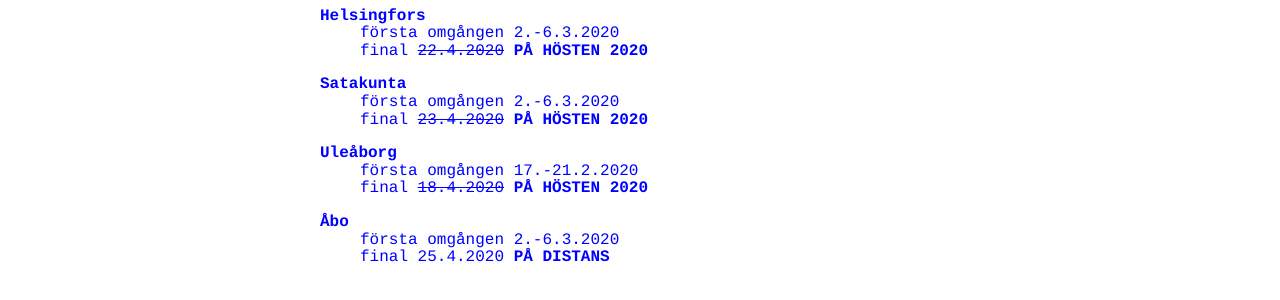
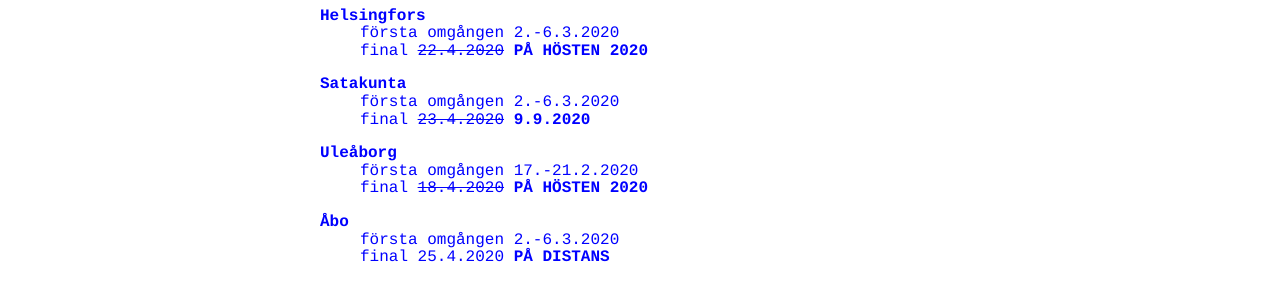
Before and after one commit to matematiikkakilpailut/matematiikkakilpailut.github.io, a Jekyll site: the page built from seiskat/sv/index.html, in a window 1280 px wide. Shown: the part 404-704 px from the top of the page. Built offline with Jekyll 4.4.1, drawn with Linux system fonts in a browser that asks for light colours.

Commit message:
Update index.html
satakunta aikataulu

```diff
--- a/seiskat/sv/index.html
+++ b/seiskat/sv/index.html
@@ -20,7 +20,7 @@
   <dd>final <strike>22.4.2020</strike><b> P&Aring; H&Ouml;STEN 2020</b></dd>
   <dt>Satakunta</dt>
   <dd>f&ouml;rsta omg&aring;ngen 2.-6.3.2020</dd>
-  <dd>final <strike>23.4.2020</strike><b> PÅ HÖSTEN 2020</b></dd>
+  <dd>final <strike>23.4.2020</strike><b> 9.9.2020</b></dd>
   <dt>Ule&aring;borg</dt>
   <dd>f&ouml;rsta omg&aring;ngen 17.-21.2.2020</dd>
   <dd>final <strike>18.4.2020</strike><b> PÅ HÖSTEN 2020</b></dd>
```
